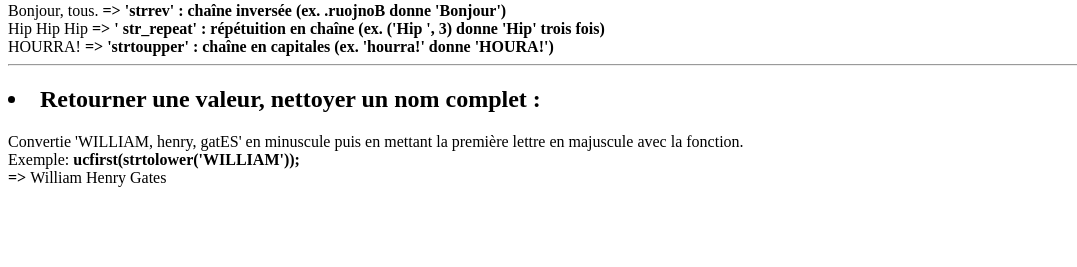
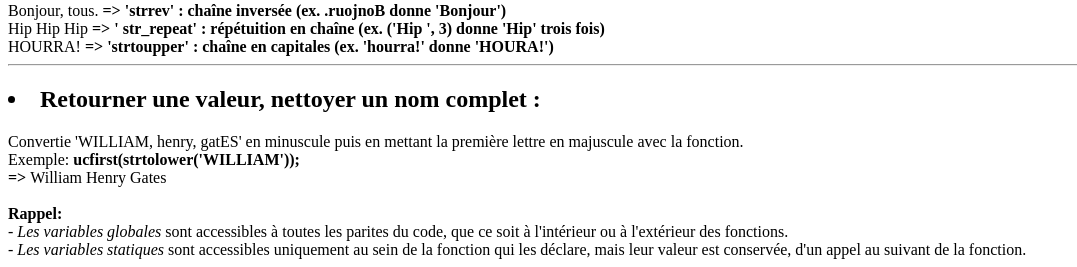
Before and after one commit to Angelgaeta/Hello-PHP, a PHP site: page / in a window 1280 px wide. Shown: the part 1738-2005 px from the top of the page, without its empty margins (0-1077 px from the left). Before the commit the page ends 1925 px from the top, so only its background shows below. Run offline with PHP 8.4, Linux system fonts and the light colour scheme.

Commit message:
Update index.php

```diff
--- a/index.php
+++ b/index.php
@@ -141,7 +141,7 @@ echo "<hr>";
 echo "<h2><li>Retourner une valeur, nettoyer un nom complet :</li></h2>";
 echo "Convertie 'WILLIAM, henry, gatES' en minuscule puis en mettant la première lettre en majuscule avec la fonction. <br>Exemple: <b>ucfirst(strtolower('WILLIAM'));<br>=> </b>";
 
-/* RETOURNER UNE VALEUR SIMPLE:
+/*1 RETOURNER UNE VALEUR SIMPLE:
 
 echo fixe_noms("WILLIAM", "henry", "gatES");
 
@@ -155,7 +155,7 @@ function fixe_noms($n1, $n2, $n3)
 }*/
 
 
-// RETOURNER PLUSIEURS VALEURS DANS UN TABLEAU:
+//2 RETOURNER PLUSIEURS VALEURS DANS UN TABLEAU:
 
 $noms = fixe_noms("WILLIAM", "henry", "gatES");
 echo $noms[0] . " " . $noms[1] . " " . $noms[2];
@@ -164,9 +164,50 @@ function fixe_noms($n1, $n2, $n3)
 {
   $n1 = ucfirst(strtolower($n1));
   $n2 = ucfirst(strtolower($n2));
-  $n3 = ucfirst(strtolower($n3));
+  $n3 = ucfirst(strtolower($n3)) . "<br>";
 
   return array($n1, $n2, $n3);
 }
 
+
+/*3 PASSAGE DE VALEURS À UNE FONCTION PAR RÉFÉRENCE => N'EST PLUS AUTORISÉ PAR PHP !
+
+$a1 = "WILLIAM";
+$a2 = "henry";
+$a3 = "gatES";
+
+echo $a1 . " " . $a2 . " " . $a3 . "<br>";
+fixe_noms($a1, $a2, $a3);
+echo $a1 . " " . $a2 . " " . $a3;
+
+function fixe_noms(&$n1, &$n2, &$n3) // Passage par référence
+{
+  $n1 = ucfirst(strtolower($n1));
+  $n2 = ucfirst(strtolower($n2));
+  $n3 = ucfirst(strtolower($n3));
+}*/
+
+
+/*4 RENVOI DE VARIABLES GLOBALES => ATTENTION CERTE IL N'EST PLUS NECESSAIRE DE PASSER DE PARAMÈTRES À LA FONCTION MAIS LES VARIABLES DEMEURENT GLOBALES ET ACCESSIBLES À TOUT LE RESTE DU PROGRAMME, Y COMPRIS AUX AUTRES FONCTIONS !
+
+$a1 = "WILLIAM";
+$a2 = "henry";
+$a3 = "gatES";
+
+echo $a1 . " " . $a2 . " " . $a3 . "<br>";
+fixe_noms();
+echo $a1 . " " . $a2 . " " . $a3;
+
+function fixe_noms()
+{
+  global $a1; $a1 = ucfirst(strtolower($a1));
+  global $a2; $a2 = ucfirst(strtolower($a2));
+  global $a3; $a3 = ucfirst(strtolower($a3));
+}*/
+
+echo "<br><b> Rappel: </b><br>
+- <i>Les variables globales</i> sont accessibles à toutes les parites du code, que ce soit à l'intérieur ou à l'extérieur des fonctions.<br>
+- <i>Les variables statiques</i> sont accessibles uniquement au sein de la fonction qui les déclare, mais leur valeur est conservée, d'un appel au suivant de la fonction.<br>";
+
+
 ?>
```
